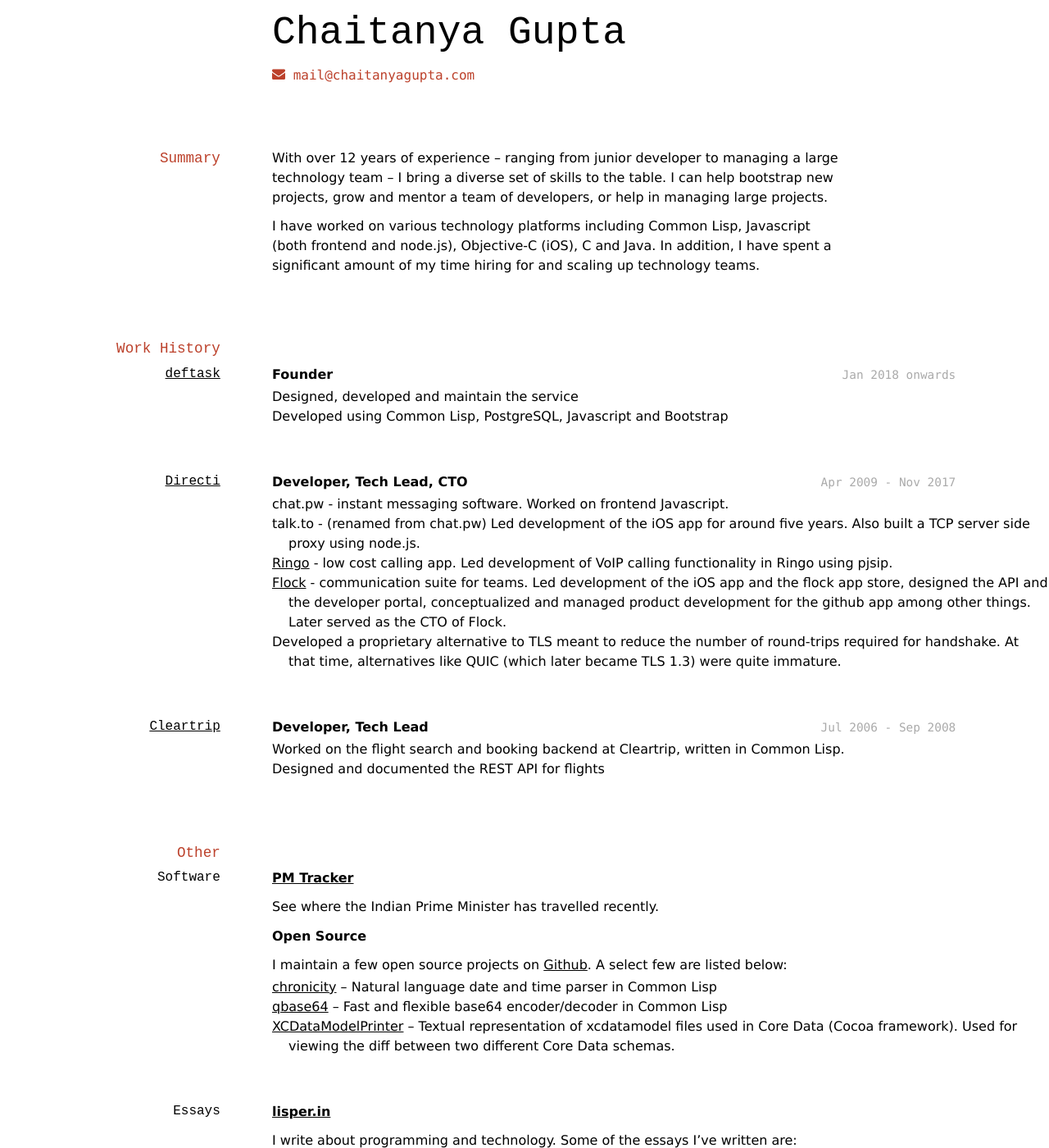
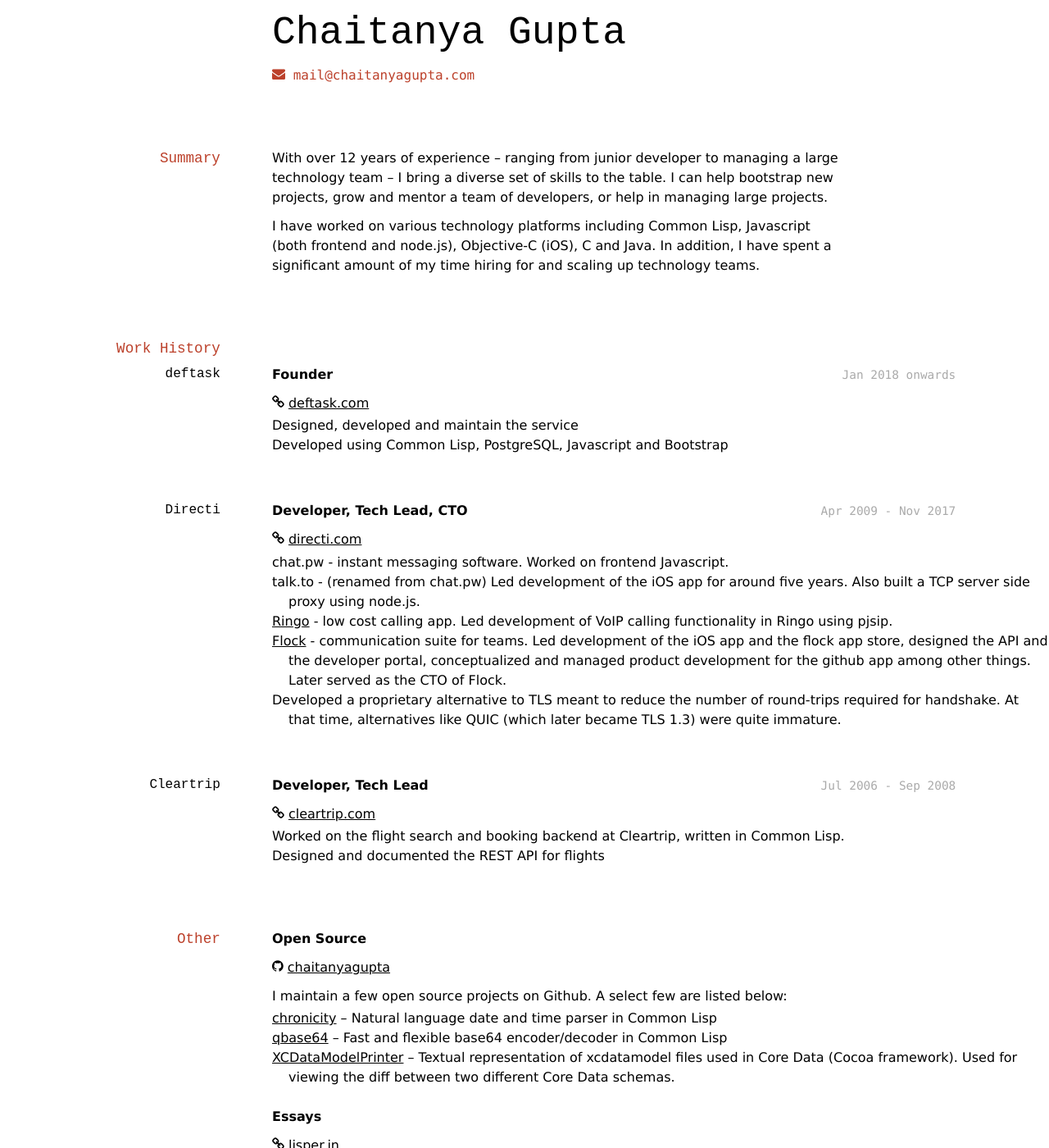
Before and after one commit to lisperin/lisperin.github.io, a Jekyll site: the page built from cv.md, in a window 1280 px wide and 1400 px high. Shown: the whole window at 82% size. Built offline with Jekyll 4.4.1, drawn with Linux system fonts in a browser that asks for light colours; some web fonts are replaced.

Commit message:
Update CV

```diff
--- a/cv.md
+++ b/cv.md
@@ -24,20 +24,24 @@
 
 ## Work History
 
-### [deftask][]
+### deftask
 
 __Founder__
 `Jan 2018 onwards`
+
+<span class="icon-link"></span> [deftask.com][deftask]
 
 * Designed, developed and maintain the service
 * Developed using Common Lisp, PostgreSQL, Javascript and Bootstrap
 
 [deftask]: https://deftask.com
 
-### [Directi][]
+### Directi
 
 __Developer, Tech Lead, CTO__
 `Apr 2009 - Nov 2017`
+
+<span class="icon-link"></span> [directi.com][Directi]
 
 * chat.pw - instant messaging software. Worked on frontend Javascript.
 * talk.to - (renamed from chat.pw) Led development of the iOS app for around
@@ -56,10 +60,12 @@
 [Ringo]: https://www.ringo.co
 [Flock]: https://flock.com
 
-### [Cleartrip][]
+### Cleartrip
 
 __Developer, Tech Lead__
 `Jul 2006 - Sep 2008`
+
+<span class="icon-link"></span> [cleartrip.com][Cleartrip]
 
 * Worked on the flight search and booking backend at Cleartrip, written in
   Common Lisp.
@@ -69,16 +75,11 @@
 
 ## Other
 
-### Software
-
-[__PM Tracker__](https://pmtracker.in)
-
-See where the Indian Prime Minister has travelled recently.
-
 __Open Source__
 
-I maintain a few open source projects on
-[Github](https://github.com/chaitanyagupta). A select few are listed below:
+<span class="icon-github"></span> [chaitanyagupta](https://github.com/chaitanyagupta)
+
+I maintain a few open source projects on Github. A select few are listed below:
 
 * [chronicity][] -- Natural language date and time parser in Common Lisp
 * [qbase64][] -- Fast and flexible base64 encoder/decoder in Common Lisp
@@ -90,9 +91,9 @@
 [qbase64]: https://github.com/chaitanyagupta/qbase64
 [XCDataModelPrinter]: https://github.com/chaitanyagupta/XCDataModelPrinter
 
-### Essays
+__Essays__
 
-[__lisper.in__](https://lisper.in)
+<span class="icon-link"></span> [lisper.in](https://lisper.in)
 
 I write about programming and technology. Some of the essays I've written are:
 
```
